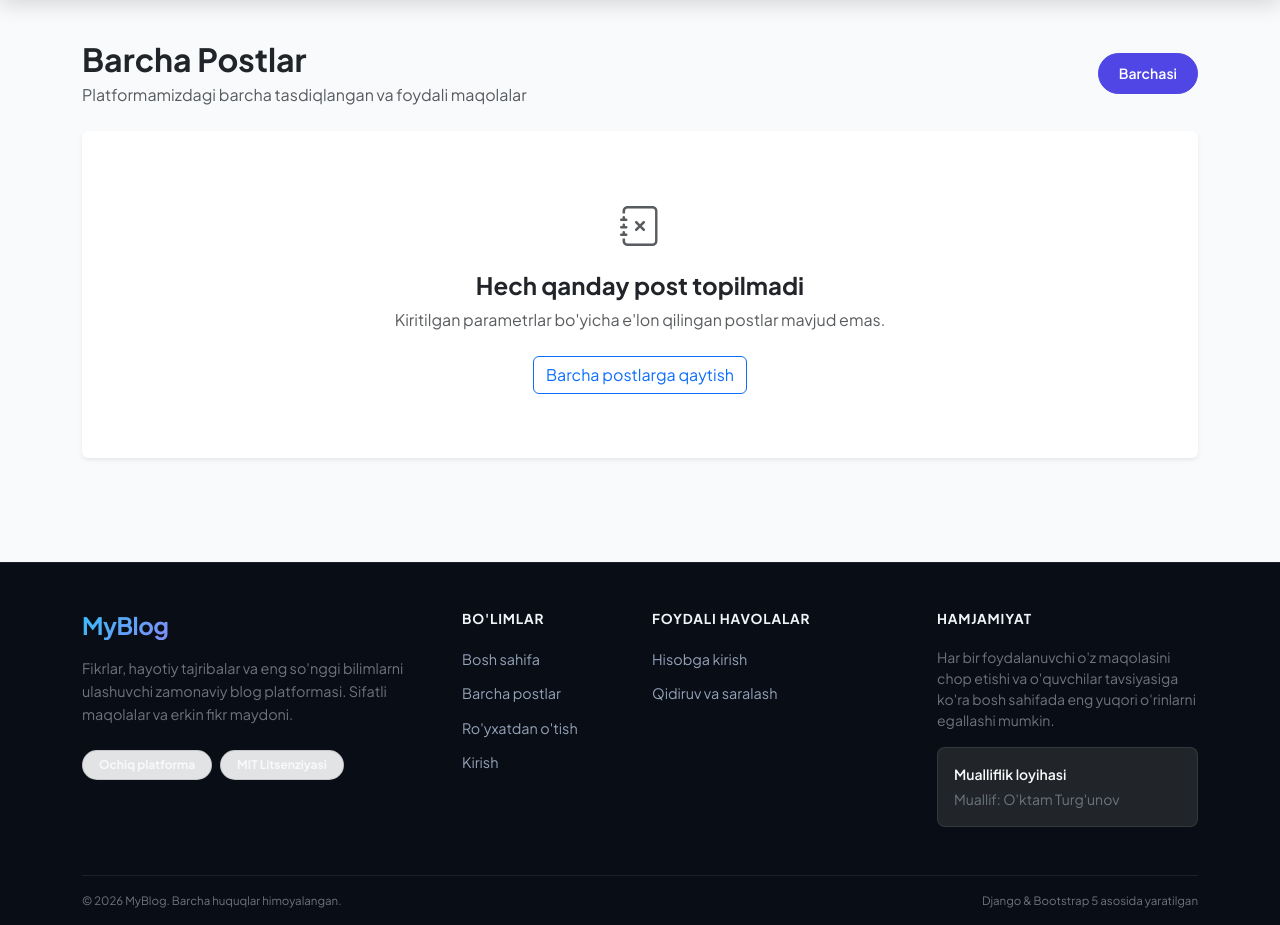
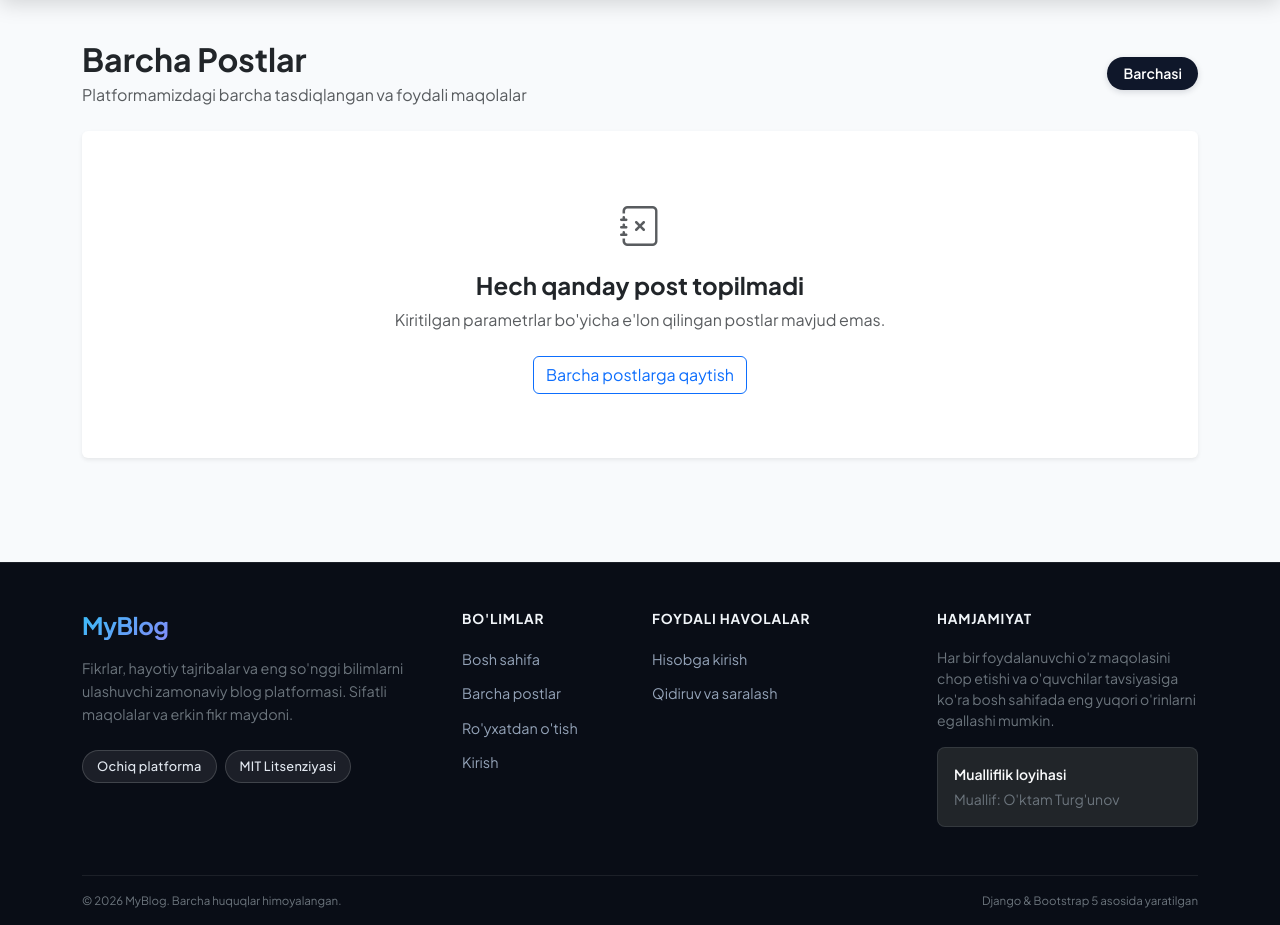
Before and after one commit to OktamTurgun/django-blog-project, a Django app: page /posts/ in a window 1280 px wide. Shown: the part 75-1000 px from the top of the page. Run offline with Django 5.2, Linux system fonts and the light colour scheme; data that the repository does not hold is empty.

Commit message:
style: fix footer pill readability, make category filter borderless and minimalist, upgrade pagination

```diff
--- a/static/css/style.css
+++ b/static/css/style.css
@@ -169,6 +171,48 @@ main {
 .category-badge:hover {
     background-color: var(--primary-color);
     color: #ffffff;
+}
+
+/* =====================================================
+   MODERN CLASSIC MINIMALIST CATEGORY FILTER NAV
+   ===================================================== */
+.category-filter-nav {
+    display: flex;
+    align-items: center;
+    flex-wrap: wrap;
+    gap: 6px;
+    padding: 2px 0;
+    background: transparent;
+    border: none !important;
+}
+
+.category-nav-link {
+    display: inline-flex;
+    align-items: center;
+    padding: 6px 16px;
+    font-size: 0.88rem;
+    font-weight: 500;
+    color: #64748b;
+    background: transparent;
+    border: none !important;
+    border-radius: 9999px;
+    text-decoration: none;
+    transition: all 0.2s cubic-bezier(0.16, 1, 0.3, 1);
+    white-space: nowrap;
+    user-select: none;
+}
+
+.category-nav-link:hover {
+    color: #0f172a;
+    background: rgba(15, 23, 42, 0.06);
+    text-decoration: none;
+}
+
+.category-nav-link.active {
+    color: #ffffff;
+    background: #0f172a;
+    font-weight: 600;
+    box-shadow: 0 2px 6px rgba(15, 23, 42, 0.15);
 }
 
 .tag-badge {
@@ -485,6 +529,25 @@ main {
     color: #94a3b8;
 }
 
+.footer-pill {
+    display: inline-block;
+    background: rgba(255, 255, 255, 0.08);
+    color: #e2e8f0;
+    border: 1px solid rgba(255, 255, 255, 0.16);
+    padding: 6px 14px;
+    border-radius: 9999px;
+    font-size: 0.8rem;
+    font-weight: 500;
+    letter-spacing: 0.02em;
+    transition: var(--transition);
+}
+
+.footer-pill:hover {
+    background: rgba(255, 255, 255, 0.14);
+    color: #ffffff;
+    border-color: rgba(255, 255, 255, 0.28);
+}
+
 .footer-title {
     color: #f1f5f9;
     font-size: 0.85rem;
--- a/templates/base.html
+++ b/templates/base.html
@@ -131,12 +131,8 @@
                         Fikrlar, hayotiy tajribalar va eng so'nggi bilimlarni ulashuvchi zamonaviy blog platformasi. Sifatli maqolalar va erkin fikr maydoni.
                     </p>
                     <div class="d-flex align-items-center gap-2">
-                        <span class="badge bg-secondary-subtle text-light border border-secondary border-opacity-25 px-3 py-2 rounded-pill small">
-                            Ochiq platforma
-                        </span>
-                        <span class="badge bg-secondary-subtle text-light border border-secondary border-opacity-25 px-3 py-2 rounded-pill small">
-                            MIT Litsenziyasi
-                        </span>
+                        <span class="footer-pill">Ochiq platforma</span>
+                        <span class="footer-pill">MIT Litsenziyasi</span>
                     </div>
                 </div>
 
--- a/templates/blog/post_list.html
+++ b/templates/blog/post_list.html
@@ -17,13 +17,13 @@
         <p class="text-muted mb-0">Platformamizdagi barcha tasdiqlangan va foydali maqolalar</p>
     </div>
 
-    <!-- Category Filter Pills -->
-    <div class="d-flex flex-wrap gap-2">
-        <a href="{% url 'post_list' %}" class="btn btn-sm {% if not selected_category %}btn-primary{% else %}btn-outline-secondary{% endif %} rounded-pill">
+    <!-- Modern Classic Minimalist Category Filter (Borderless) -->
+    <div class="category-filter-nav">
+        <a href="{% url 'post_list' %}" class="category-nav-link{% if not selected_category %} active{% endif %}">
             Barchasi
         </a>
         {% for cat in categories %}
-            <a href="{% url 'post_list' %}?category={{ cat.slug }}" class="btn btn-sm {% if selected_category.slug == cat.slug %}btn-primary{% else %}btn-outline-secondary{% endif %} rounded-pill">
+            <a href="{% url 'post_list' %}?category={{ cat.slug }}" class="category-nav-link{% if selected_category.slug == cat.slug %} active{% endif %}">
                 {{ cat.name }}
             </a>
         {% endfor %}
@@ -89,23 +89,27 @@
         {% endfor %}
     </div>
 
-    <!-- Pagination -->
+    <!-- Modern Classic Pagination -->
     {% if page_obj.has_other_pages %}
-        <nav class="mt-5" aria-label="Sahifalash">
-            <ul class="pagination justify-content-center">
+        <nav class="my-5" aria-label="Sahifalash">
+            <ul class="custom-pagination">
                 {% if page_obj.has_previous %}
                     <li class="page-item">
-                        <a class="page-link" href="?page={{ page_obj.previous_page_number }}{% if selected_category %}&category={{ selected_category.slug }}{% endif %}{% if search_query %}&q={{ search_query }}{% endif %}">
-                            <i class="bi bi-chevron-left"></i> Oldingi
+                        <a class="page-link page-link-arrow" href="?page={{ page_obj.previous_page_number }}{% if selected_category %}&category={{ selected_category.slug }}{% endif %}{% if search_query %}&q={{ search_query }}{% endif %}" aria-label="Oldingi sahifa">
+                            <i class="bi bi-chevron-left me-1"></i> Oldingi
                         </a>
                     </li>
                 {% else %}
-                    <li class="page-item disabled"><span class="page-link"><i class="bi bi-chevron-left"></i> Oldingi</span></li>
+                    <li class="page-item disabled">
+                        <span class="page-link page-link-arrow"><i class="bi bi-chevron-left me-1"></i> Oldingi</span>
+                    </li>
                 {% endif %}
 
                 {% for num in page_obj.paginator.page_range %}
                     {% if page_obj.number == num %}
-                        <li class="page-item active"><span class="page-link">{{ num }}</span></li>
+                        <li class="page-item active" aria-current="page">
+                            <span class="page-link">{{ num }}</span>
+                        </li>
                     {% elif num > page_obj.number|add:'-3' and num < page_obj.number|add:'3' %}
                         <li class="page-item">
                             <a class="page-link" href="?page={{ num }}{% if selected_category %}&category={{ selected_category.slug }}{% endif %}{% if search_query %}&q={{ search_query }}{% endif %}">{{ num }}</a>
@@ -115,12 +119,14 @@
 
                 {% if page_obj.has_next %}
                     <li class="page-item">
-                        <a class="page-link" href="?page={{ page_obj.next_page_number }}{% if selected_category %}&category={{ selected_category.slug }}{% endif %}{% if search_query %}&q={{ search_query }}{% endif %}">
-                            Keyingi <i class="bi bi-chevron-right"></i>
+                        <a class="page-link page-link-arrow" href="?page={{ page_obj.next_page_number }}{% if selected_category %}&category={{ selected_category.slug }}{% endif %}{% if search_query %}&q={{ search_query }}{% endif %}" aria-label="Keyingi sahifa">
+                            Keyingi <i class="bi bi-chevron-right ms-1"></i>
                         </a>
                     </li>
                 {% else %}
-                    <li class="page-item disabled"><span class="page-link">Keyingi <i class="bi bi-chevron-right"></i></span></li>
+                    <li class="page-item disabled">
+                        <span class="page-link page-link-arrow">Keyingi <i class="bi bi-chevron-right ms-1"></i></span>
+                    </li>
                 {% endif %}
             </ul>
         </nav>
```
Also changed, not shown: other parts of static/css/style.css (+72 -2 lines).
